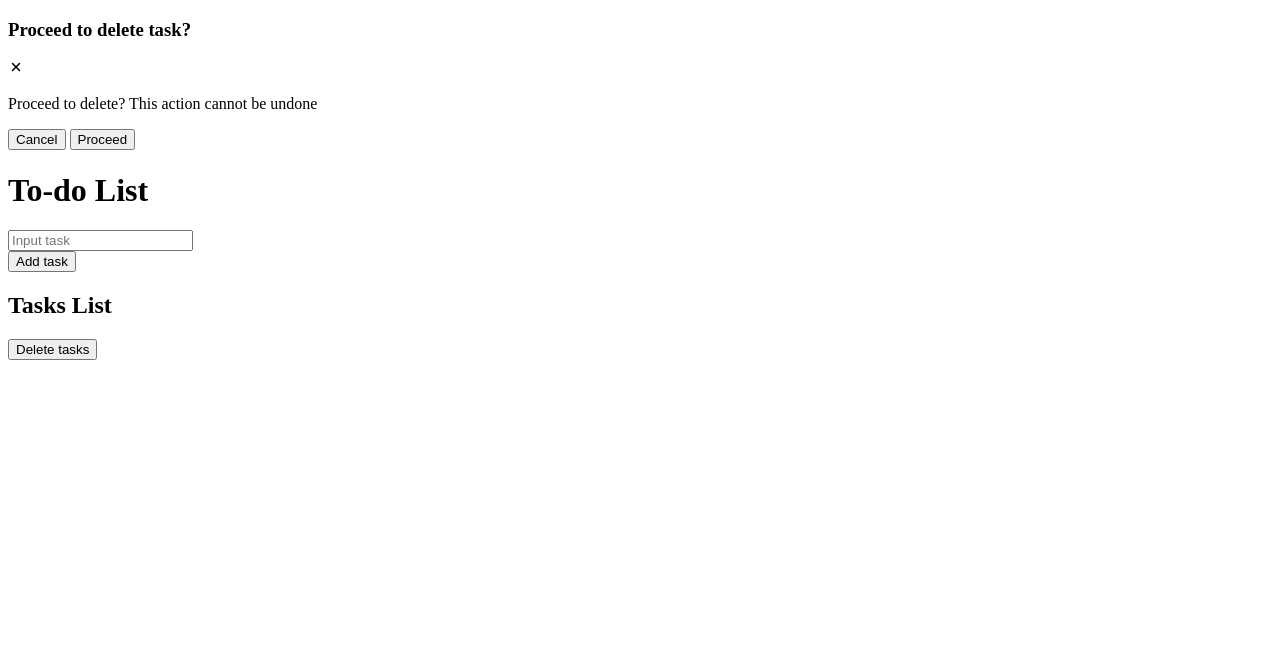
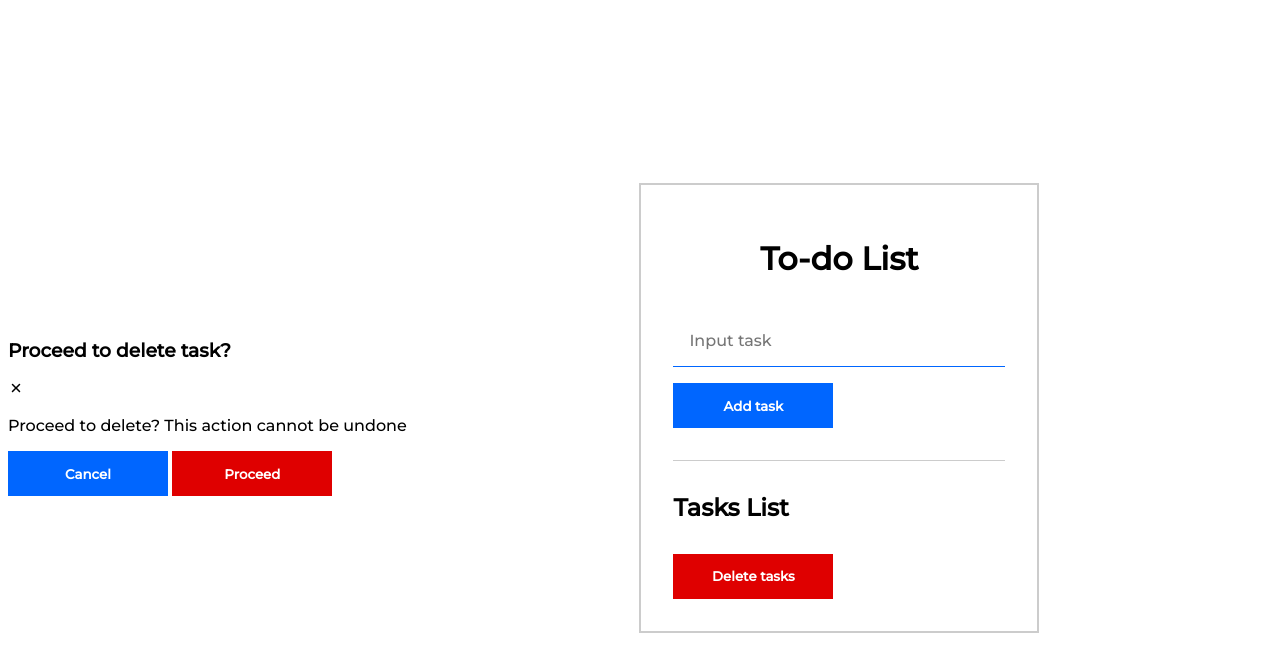
Before and after one commit to ernestechie/todo-list, a plain HTML site: page index.html in a window 1280 px wide. Drawn offline with nearby package versions, Linux system fonts and the light colour scheme.

Commit message:
Add files

```diff
--- a/index.html
+++ b/index.html
@@ -8,7 +8,7 @@
   <link rel="preconnect" href="https://fonts.googleapis.com">
   <link rel="preconnect" href="https://fonts.gstatic.com" crossorigin>
   <link href="https://fonts.googleapis.com/css2?family=Montserrat:wght@300;500&display=swap" rel="stylesheet">
-  <link rel="stylesheet" href="./Modal.css">
+  <link rel="stylesheet" href="./Style.css">
   <title>Todo List</title>
 </head>
 <body>
```
